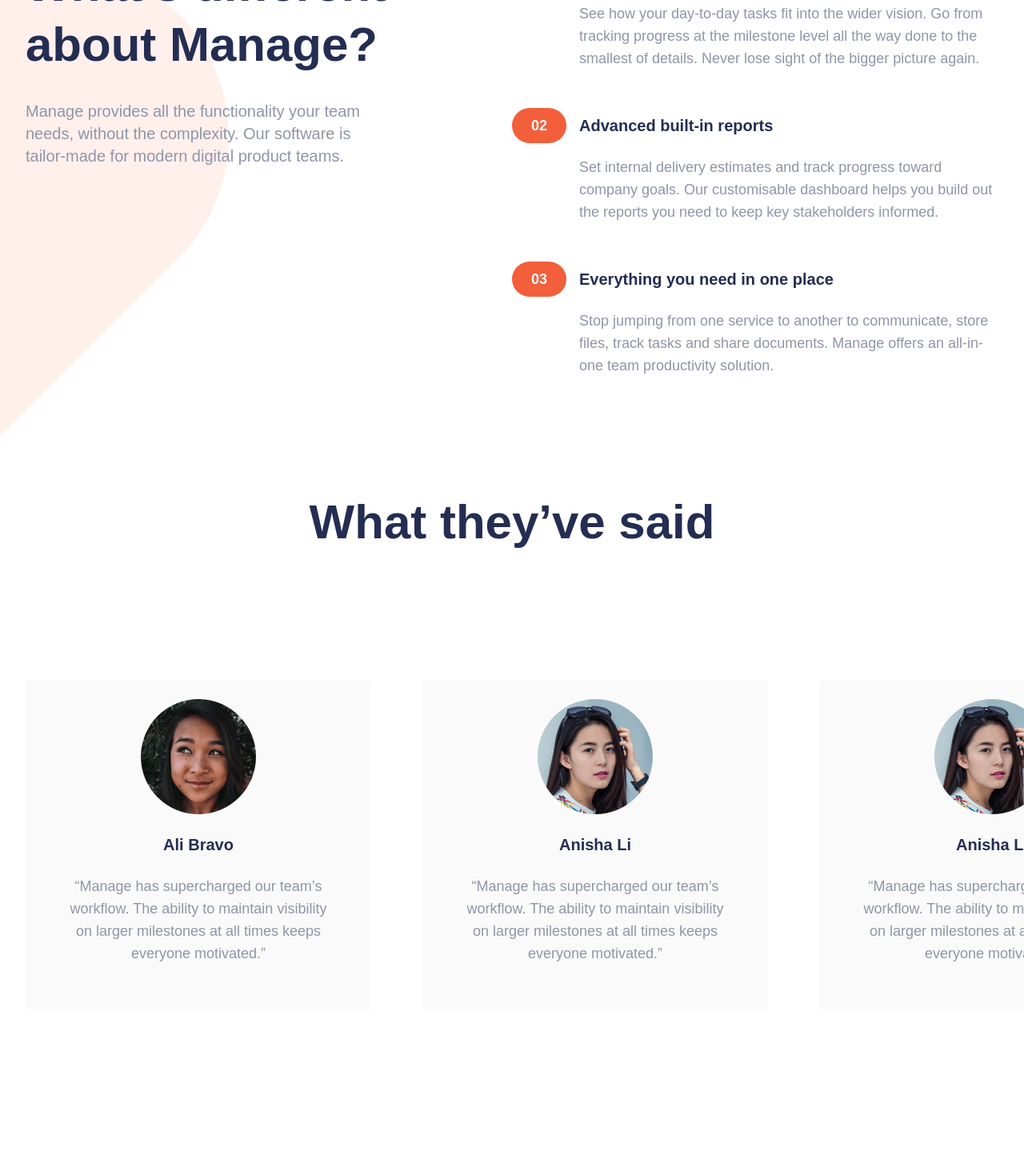
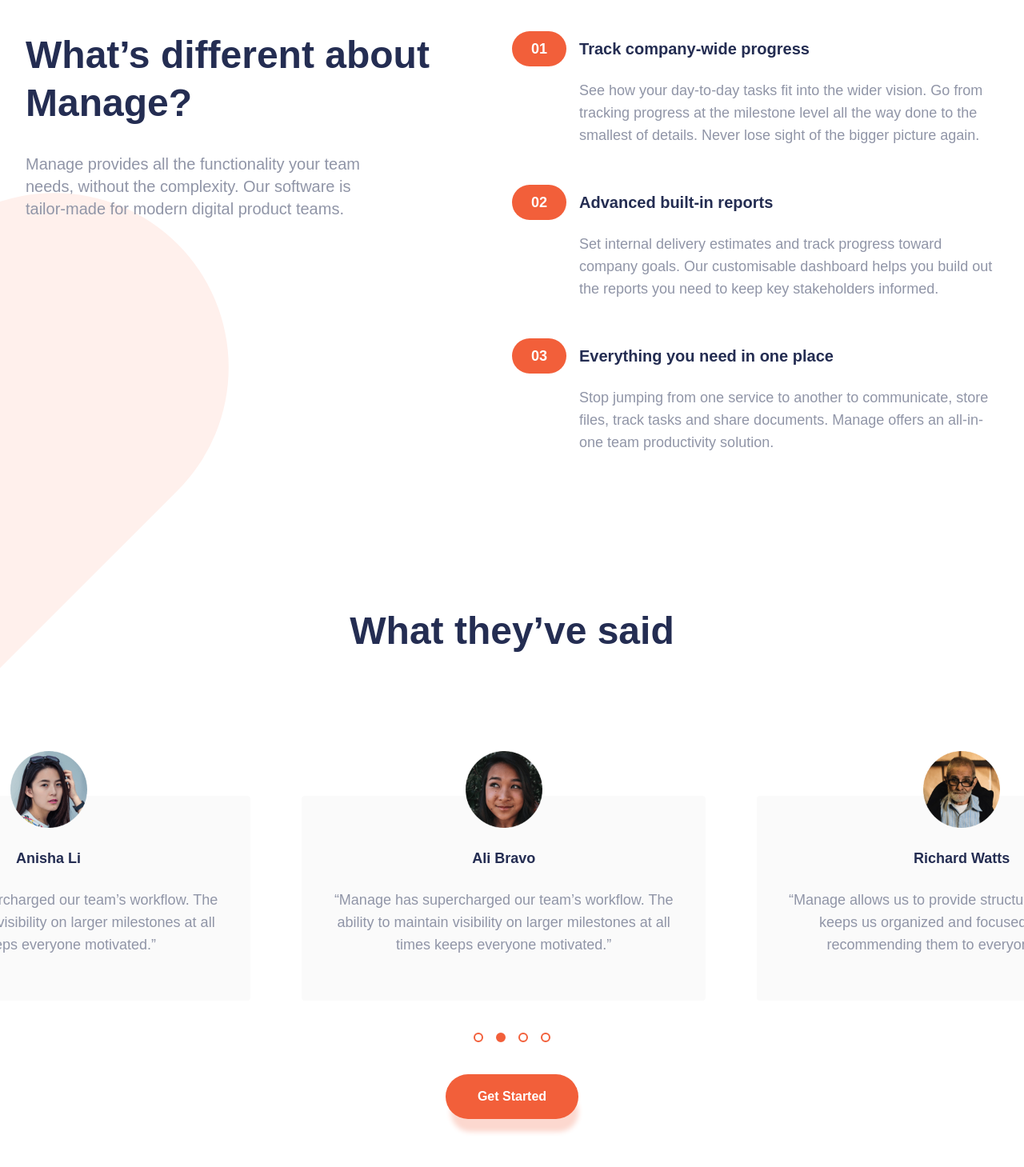
Before and after one commit to fabcodingzest/FE-manage-Landing-Page, a website: page public/index.html in a window 1280 px wide. Shown: the part 907-2366 px from the top of the page at 80% size. Before the commit the page ends 2201 px from the top, so only its background shows below. Drawn offline with nearby package versions, Linux system fonts and the light colour scheme; files that its build step writes are made by us from their sources; files whose address does not match are found by name; a web font is replaced by a local one.

Commit message:
section testimonials done

```diff
--- a/public/index.html
+++ b/public/index.html
@@ -46,7 +46,7 @@
         <img class="w-full" src="../images/illustration-intro.svg" alt="illustration-intro" />
       </div>
       <div class="banner-text md:w-1/2 flex flex-col justify-center items-center text-center md:items-start md:text-left mt-8 lg:mt-0">
-        <h1 class="text-3xl sm:text-4xl md:text-5xl xl:text-7xl leading-snug xl:leading-tight font-bold text-primary-blue">Bring everyone together to build better products.</h1>
+        <h1 class="text-3xl sm:text-4xl md:text-5xl xl:text-6xl leading-snug xl:leading-tight font-bold text-primary-blue">Bring everyone together to build better products.</h1>
         <p class="head-text">Manage makes it simple for software teams to plan day-to-day tasks while keeping the larger team goals in view.</p>
         <a href="#" class="red-btn shadow-red">Get Started</a>
       </div>
@@ -69,79 +69,42 @@
       </div>
     </section>
 
-    <section class="testimonials flex-container">
-      <div class="testimonials-text text-center head2-text mb-24 lg:mb-40">What they’ve said</div>
-      <div class="testimonials-container flex overflow-x-scroll overflow-y-visible">
-        <div class="testimonials-box bg-neutral-light-gray rounded max-w-xl p-6 mx-8 text-center relative">
-          <div class="img flex justify-center mx-auto w-full"><img src="../images/avatar-ali.png" alt="avatar ali" class="max-w-full" /></div>
-          <p class="text-xl font-bold text-primary-blue flex items-center pl-6 md:pl-0 py-6 justify-center">Ali Bravo</p>
-          <p class="text-base sm:text-lg leading-9 w-96 px-6 pb-8 text-neutral-grayish-blue">“Manage has supercharged our team’s workflow. The ability to maintain visibility on larger milestones at all times keeps everyone motivated.”</p>
-        </div>
-        <div class="testimonials-box bg-neutral-light-gray rounded max-w-xl p-6 mx-8 text-center relative">
-          <div class="img flex justify-center mx-auto w-full"><img src="../images/avatar-anisha.png" alt="avatar Anisha" class="max-w-full" /></div>
-          <p class="text-xl font-bold text-primary-blue flex items-center pl-6 md:pl-0 py-6 justify-center">Anisha Li</p>
-          <p class="text-base sm:text-lg leading-9 w-96 px-6 pb-8 text-neutral-grayish-blue">“Manage has supercharged our team’s workflow. The ability to maintain visibility on larger milestones at all times keeps everyone motivated.”</p>
-        </div>
-        <div class="testimonials-box bg-neutral-light-gray rounded max-w-xl p-6 mx-8 text-center relative">
-          <div class="img flex justify-center mx-auto w-full"><img src="../images/avatar-anisha.png" alt="avatar Anisha" class="max-w-full" /></div>
-          <p class="text-xl font-bold text-primary-blue flex items-center pl-6 md:pl-0 py-6 justify-center">Anisha Li</p>
-          <p class="text-base sm:text-lg leading-9 w-96 px-6 pb-8 text-neutral-grayish-blue">“Manage has supercharged our team’s workflow. The ability to maintain visibility on larger milestones at all times keeps everyone motivated.”</p>
+    <section class="testimonials overflow-x-hidden my-32">
+      <div class="testimonials-text text-center head2-text">What they’ve said</div>
+      <div class="max-w-xl mx-auto overflow-x-hidden lg:overflow-x-visible">
+        <div class="testimonials-container">
+          <div class="testimonials-box">
+            <div class="testimonial-img"><img src="../images/avatar-anisha.png" alt="avatar anisha" class="max-w-full" /></div>
+            <p class="testimonial-name">Anisha Li</p>
+            <p class="testimonial-para">“Manage has supercharged our team’s workflow. The ability to maintain visibility on larger milestones at all times keeps everyone motivated.”</p>
+          </div>
+          <div class="testimonials-box">
+            <div class="testimonial-img"><img src="../images/avatar-ali.png" alt="avatar ali" class="max-w-full" /></div>
+            <p class="testimonial-name">Ali Bravo</p>
+            <p class="testimonial-para">“Manage has supercharged our team’s workflow. The ability to maintain visibility on larger milestones at all times keeps everyone motivated.”</p>
+          </div>
+          <div class="testimonials-box">
+            <div class="testimonial-img"><img src="../images/avatar-richard.png" alt="avatar richard" class="max-w-full" /></div>
+            <p class="testimonial-name">Richard Watts</p>
+            <p class="testimonial-para">“Manage allows us to provide structure and process. It keeps us organized and focused. I can’t stop recommending them to everyone I talk to!”</p>
+          </div>
+          <div class="testimonials-box">
+            <div class="testimonial-img"><img src="../images/avatar-shanai.png" alt="avatar shanai" class="max-w-full" /></div>
+            <p class="testimonial-name">Shanai Gough</p>
+            <p class="testimonial-para">“Their software allows us to track, manage and collaborate on our projects from anywhere. It keeps the whole team in-sync without being intrusive.”</p>
+          </div>
         </div>
       </div>
+      <div class="t-indicator w-full flex justify-center my-8">
+        <span class="indicator-btn"></span>
+        <span class="indicator-btn active"></span>
+        <span class="indicator-btn"></span>
+        <span class="indicator-btn"></span>
+      </div>
+      <div class="pb-14 flex justify-center"><a class="red-btn shadow-red" href="#">Get Started</a></div>
     </section>
     <!-- <pre>
 
-  Get Started
-
-  Bring everyone together to build better products.
-
-  Manage makes it simple for software teams to plan day-to-day
-  tasks while keeping the larger team goals in view.
-
-  Get Started
-
-  What’s different about Manage?
-
-  Manage provides all the functionality your team needs, without
-  the complexity. Our software is tailor-made for modern digital
-  product teams.
-
-  01
-  Track company-wide progress
-  See how your day-to-day tasks fit into the wider vision. Go from
-  tracking progress at the milestone level all the way done to the
-  smallest of details. Never lose sight of the bigger picture again.
-
-  02
-  Advanced built-in reports
-  Set internal delivery estimates and track progress toward company
-  goals. Our customisable dashboard helps you build out the reports
-  you need to keep key stakeholders informed.
-
-  03
-  Everything you need in one place
-  Stop jumping from one service to another to communicate, store files,
-  track tasks and share documents. Manage offers an all-in-one team
-  productivity solution.
-
-  What they’ve said
-
-  Anisha Li
-  “Manage has supercharged our team’s workflow. The ability to maintain
-  visibility on larger milestones at all times keeps everyone motivated.”
-
-  Ali Bravo
-  “We have been able to cancel so many other subscriptions since using
-  Manage. There is no more cross-channel confusion and everyone is much
-  more focused.”
-
-  Richard Watts
-  “Manage allows us to provide structure and process. It keeps us organized
-  and focused. I can’t stop recommending them to everyone I talk to!”
-
-  Shanai Gough
-  “Their software allows us to track, manage and collaborate on our projects
-  from anywhere. It keeps the whole team in-sync without being intrusive.”
 
   Get Started
 
--- a/public/script.js
+++ b/public/script.js
@@ -1,6 +1,24 @@
 const mobileMenu = document.querySelector(".mobile-menu");
 const menuOpen = document.querySelector(".hamburger");
 const menuClose = document.querySelector(".close-icon");
+const indicatorBtns = document.querySelectorAll(".indicator-btn");
+const testimonialsContainer = document.querySelector(".testimonials-container");
+const sliderObj = {
+  0: "0",
+  1: "-25",
+  2: "-50",
+  3: "-75",
+};
+
+indicatorBtns.forEach((btn, i) => {
+  btn.addEventListener("click", () => {
+    testimonialsContainer.style.transform = `translateX(${sliderObj[i]}%)`;
+    indicatorBtns.forEach((item) => {
+      item.classList.remove("active");
+    });
+    indicatorBtns[i].classList.add("active");
+  });
+});
 
 menuOpen.addEventListener("click", () => {
   console.log("open");
--- a/src/tailwind.css
+++ b/src/tailwind.css
@@ -19,7 +19,7 @@
 
 @layer components {
   .flex-container {
-    @apply xl:container lg:mx-auto flex flex-col my-8 lg:mt-28;
+    @apply xl:container lg:mx-auto flex flex-col py-8 lg:mt-28;
   }
   .desktop-links {
     @apply font-semibold px-4 text-sm lg:text-lg;
@@ -38,7 +38,7 @@
   }
 
   .head2-text {
-    @apply text-2xl sm:text-3xl md:text-4xl xl:text-6xl leading-snug xl:leading-tight font-bold text-primary-blue;
+    @apply text-2xl sm:text-3xl md:text-4xl xl:text-5xl leading-snug xl:leading-tight font-bold text-primary-blue;
   }
 
   .grid-num {
@@ -52,4 +52,32 @@
   .grid-para {
     @apply col-start-2 col-end-3 text-base sm:text-lg leading-9 pr-8 pb-8 text-neutral-grayish-blue;
   }
+  .indicator-btn {
+    @apply inline-block h-3 w-3 m-2 border-2 border-primary-red rounded-full cursor-pointer;
+  }
+
+  .testimonials-container {
+    width: 400%;
+    @apply transform -translate-x-1/4  flex transition delay-150 duration-300 ease-in-out;
+  }
+
+  .testimonials-box {
+    @apply mt-32 lg:mt-44 bg-neutral-light-gray rounded max-w-xl p-6 mx-8 text-center;
+  }
+
+  .testimonial-img {
+    @apply flex justify-center mx-auto w-24 -mt-20;
+  }
+
+  .testimonial-name {
+    @apply text-lg font-bold text-primary-blue flex items-center py-6 justify-center;
+  }
+
+  .testimonial-para {
+    @apply text-base sm:text-lg leading-9 px-2 pb-8 text-neutral-grayish-blue;
+  }
+
+  .active {
+    @apply bg-primary-red;
+  }
 }
```
